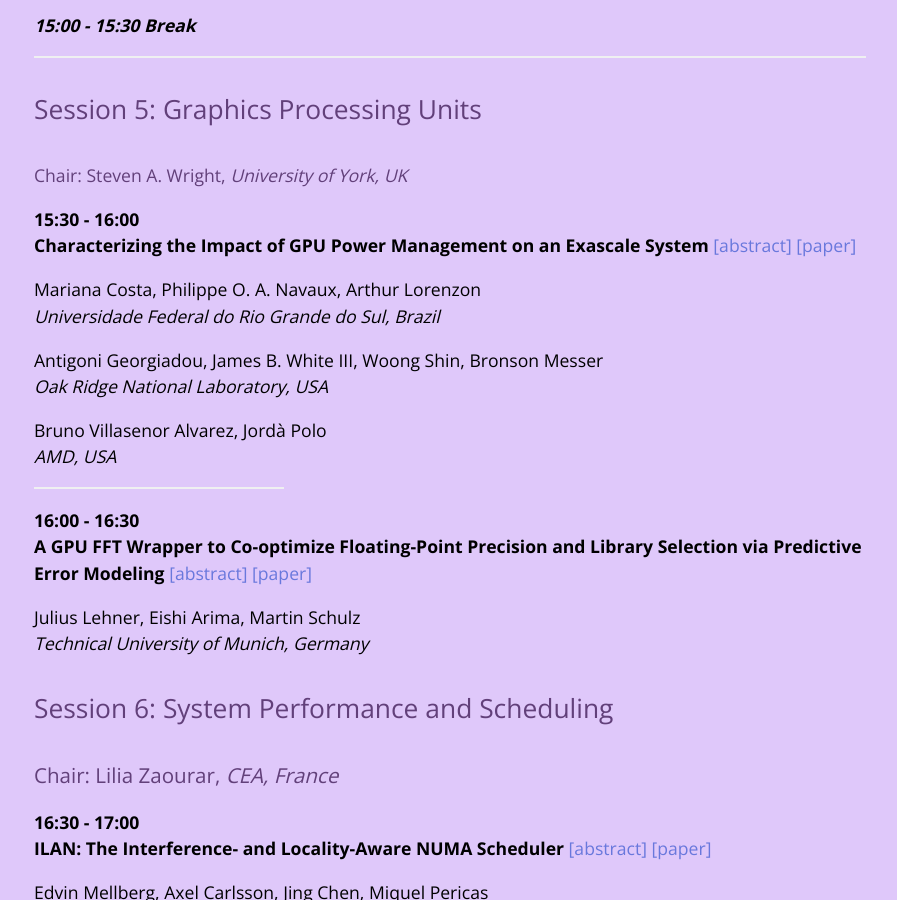
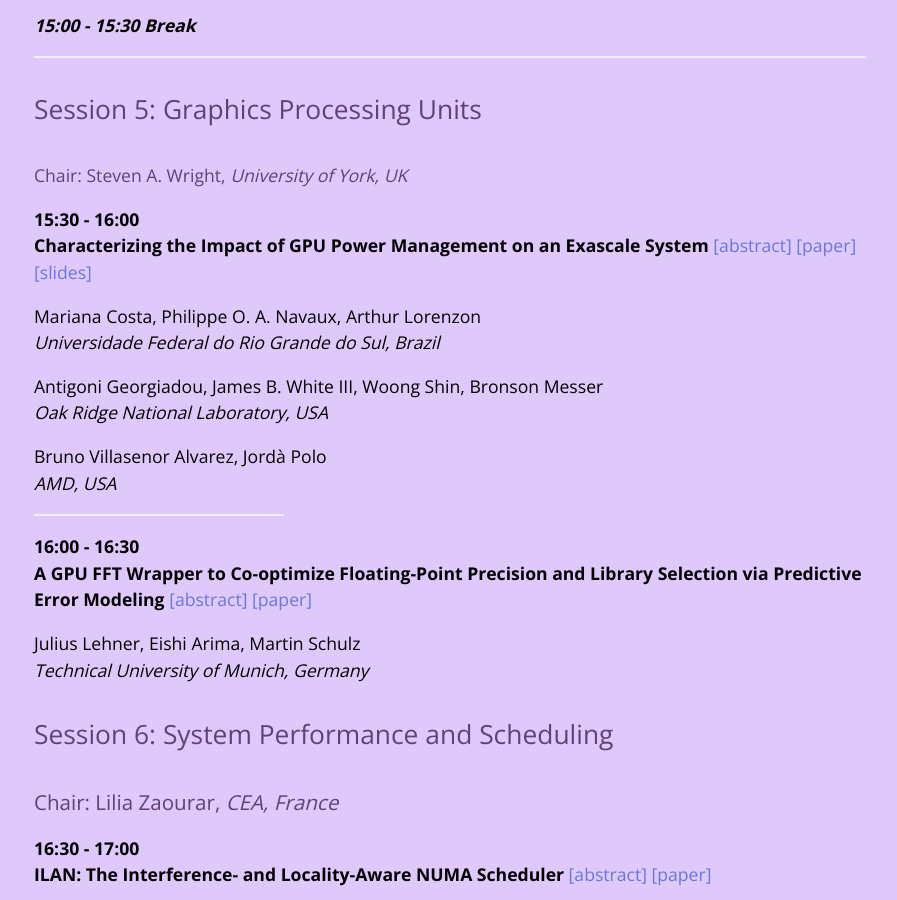
Before and after one commit to pmbs-workshop/pmbs-workshop.github.io, a Jekyll site: the page built from schedule.markdown, in a window 1280 px wide and 900 px high, scrolled down 4634 px. Shown: the whole window, without its empty margins (190-1087 px from the left). Built offline with Jekyll 4.4.1, drawn with Linux system fonts in a browser that asks for light colours.

Commit message:
adds talk11

```diff
--- a/schedule.markdown
+++ b/schedule.markdown
@@ -179,7 +179,7 @@ _Qualcomm, USA_
 #### Chair: Steven A. Wright, _University of York, UK_
 
 **15:30 - 16:00**\\
-**Characterizing the Impact of GPU Power Management on an Exascale System** [[abstract]](abstract11.html) [[paper]](https://doi.org/10.1145/3731599.3767702)
+**Characterizing the Impact of GPU Power Management on an Exascale System** [[abstract]](abstract11.html) [[paper]](https://doi.org/10.1145/3731599.3767702) [[slides]](talk11.pdf)
 
 Mariana Costa, Philippe O. A. Navaux, Arthur Lorenzon\\
 _Universidade Federal do Rio Grande do Sul, Brazil_
```
Also changed, not shown: 1 other file.
